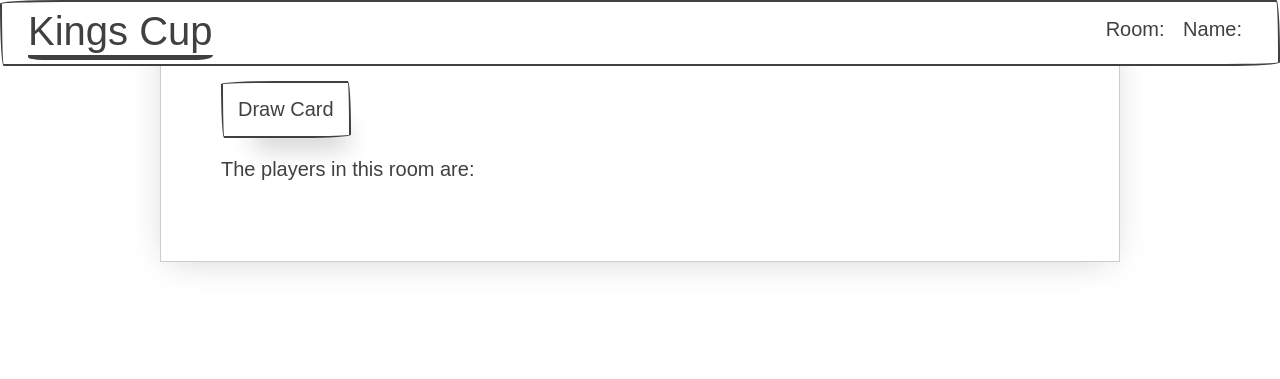
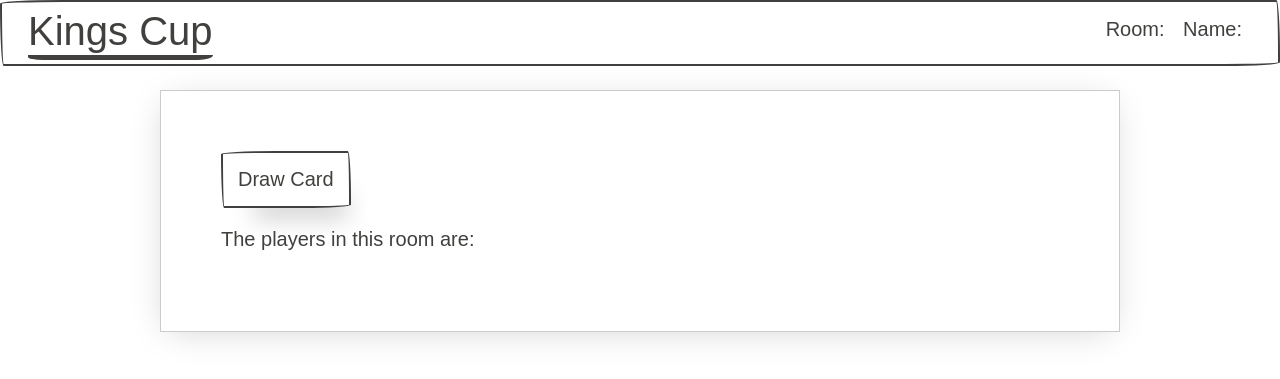
Before and after one commit to large-epsilon/drinking-game-rename-me, a Python web app: template server/templates/room.html in a window 1280 px wide. Shown: the top 379 px of the page. Run offline with Jinja, Linux system fonts and the light colour scheme; the template is opened without the code that fills it, so the values that code supplies are empty; some libraries are stand-ins or nearby versions; some web fonts are replaced.

Commit message:
add spacer so the navbar doesn't cover the main panel

```diff
--- a/server/templates/room.html
+++ b/server/templates/room.html
@@ -26,6 +26,7 @@
     </div>
   </div>
 </nav>
+<div style="height: 70px;"></div>
 <div class="paper container margin-top margin-bottom">
     <div class="col flex-center">
         <div id="last_card"></div>
```
